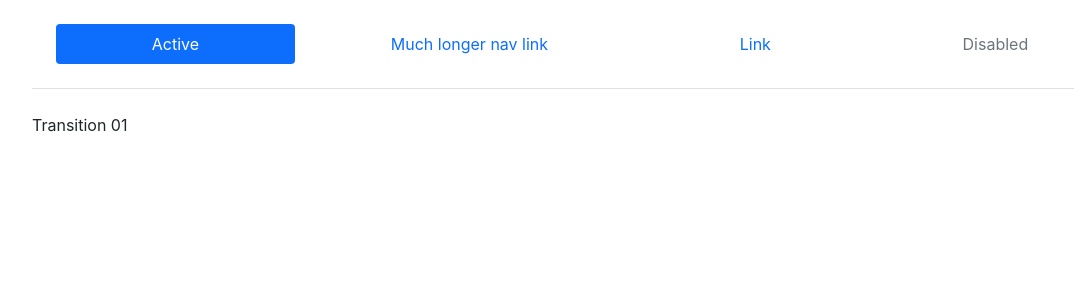
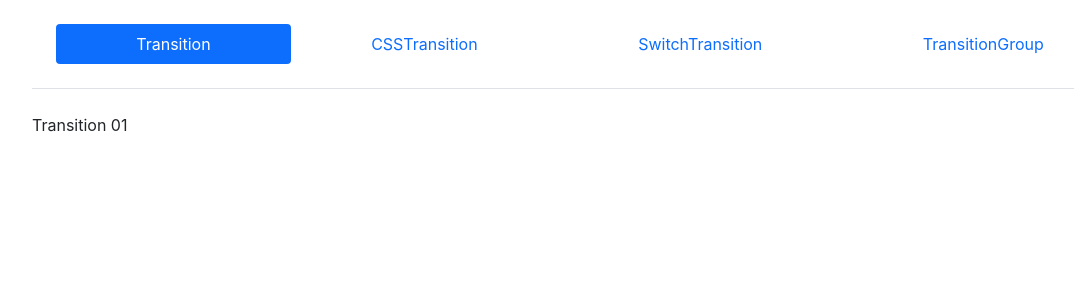
Before and after one commit to jtovarto/curso-react, a React (Vite) app in the folder transition-examples/: page / in a window 1280 px wide. Shown: the top 300 px of the page, without its empty margins (50-1124 px from the left). Built offline with nearby package versions, Linux system fonts and the light colour scheme.

Commit message:
Add react routes

```diff
--- a/transition-examples/package.json
+++ b/transition-examples/package.json
@@ -9,7 +9,8 @@
   },
   "dependencies": {
     "react": "^17.0.2",
-    "react-dom": "^17.0.2"
+    "react-dom": "^17.0.2",
+    "react-router-dom": "~6.2.1"
   },
   "devDependencies": {
     "@vitejs/plugin-react": "^1.0.7",
--- a/transition-examples/src/App.jsx
+++ b/transition-examples/src/App.jsx
@@ -1,21 +1,28 @@
-import { useState } from 'react'
-import Navbar from './components/Navbar'
-import Transition01 from './components/Transition01';
+import { BrowserRouter, Routes, Route } from "react-router-dom";
+import Navbar from "./components/Navbar";
+import Transition01 from "./components/Transition01";
+import Transition02 from "./components/Transition02";
+import Transition03 from "./components/Transition03";
+import Transition04 from "./components/Transition04";
 
 function App() {
-  const [count, setCount] = useState(0)
-
   return (
     <div className="container">
-      <header className="p-4 border-bottom">
-        <Navbar />
-      </header>
-
-      <div class="mt-4">
-        <Transition01/>
-      </div>
+      <BrowserRouter>
+        <header className="p-4 border-bottom">
+          <Navbar />
+        </header>
+        <div className="mt-4">
+          <Routes>
+            <Route path="/" element={<Transition01 />} />
+            <Route path="/ccs-transition" element={<Transition02 />} />
+            <Route path="/switch-transition" element={<Transition03 />} />
+            <Route path="/transition-group" element={<Transition04 />} />
+          </Routes>
+        </div>
+      </BrowserRouter>
     </div>
   );
 }
 
-export default App
+export default App;
--- a/transition-examples/src/components/Navbar.jsx
+++ b/transition-examples/src/components/Navbar.jsx
@@ -1,23 +1,39 @@
+import { NavLink } from "react-router-dom";
+
 const Navbar = () => {
   return (
     <ul className="nav nav-pills nav-fill">
       <li className="nav-item">
-        <a className="nav-link active" aria-current="page" href="#">
-          Active
-        </a>
+        <NavLink to="/" className="nav-link" activeClassName="active">
+          Transition
+        </NavLink>
       </li>
       <li className="nav-item">
-        <a className="nav-link" href="#">
-          Much longer nav link
-        </a>
+        <NavLink
+          to="/ccs-transition"
+          className="nav-link"
+          activeClassName="active"
+        >
+          CSSTransition
+        </NavLink>
       </li>
       <li className="nav-item">
-        <a className="nav-link" href="#">
-          Link
-        </a>
+        <NavLink
+          to="/switch-transition"
+          className="nav-link"
+          activeClassName="active"
+        >
+          SwitchTransition
+        </NavLink>
       </li>
       <li className="nav-item">
-        <a className="nav-link disabled">Disabled</a>
+        <NavLink
+          to="/transition-group"
+          className="nav-link"
+          activeClassName="active"
+        >
+          TransitionGroup
+        </NavLink>
       </li>
     </ul>
   );
```
Also changed, not shown: 1 other file (tests, documents, lock files or other folders).
